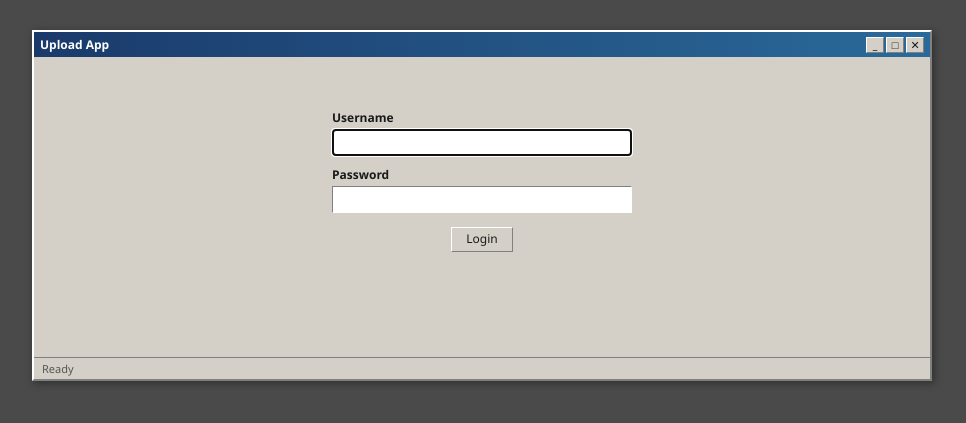
After one commit to jpedrof04/uploadfiles, a Flask app: page /login in a window 1280 px wide. The commit adds this page. Shown: the top 423 px of the page, without its empty margins (158-1124 px from the left). Run offline with Flask 3, Linux system fonts and the light colour scheme.

Commit message:
all ok 34

```diff
--- a/app/routes.py
+++ b/app/routes.py
@@ -3,18 +3,40 @@ import uuid
 import hashlib
 import mimetypes
 import zipfile
-from flask import Blueprint, render_template, request, redirect, url_for, send_file, flash, current_app
+from functools import wraps
+from flask import Blueprint, render_template, request, redirect, url_for, send_file, flash, current_app, session
 from werkzeug.utils import secure_filename
 from app.models import insert_file, get_all_files, get_file, delete_file_record
 
 main = Blueprint('main', __name__)
 
+def login_required(f):
+    @wraps(f)
+    def decorated(*args, **kwargs):
+        if not session.get('authenticated'):
+            return redirect(url_for('main.login'))
+        return f(*args, **kwargs)
+    return decorated
+
+@main.route('/login', methods=['GET', 'POST'])
+def login():
+    if request.method == 'POST':
+        username = request.form.get('username')
+        password = request.form.get('password')
+        if username == current_app.config['AUTH_USERNAME'] and password == current_app.config['AUTH_PASSWORD']:
+            session['authenticated'] = True
+            return redirect(url_for('main.index'))
+        flash('Invalid credentials')
+    return render_template('login.html')
+
 @main.route('/')
+@login_required
 def index():
     files = get_all_files()
     return render_template('index.html', files=files)
 
 @main.route('/upload', methods=['POST'])
+@login_required
 def upload():
     if 'file' not in request.files:
         flash('No file selected')
@@ -23,6 +45,11 @@ def upload():
     file = request.files['file']
     if file.filename == '':
         flash('No file selected')
+        return redirect(url_for('main.index'))
+
+    confirm_pw = request.form.get('confirm_password')
+    if confirm_pw != 'kraker123':
+        flash('Invalid confirmation password')
         return redirect(url_for('main.index'))
 
     if file:
@@ -59,6 +86,7 @@ def upload():
     return redirect(url_for('main.index'))
 
 @main.route('/download/<int:file_id>')
+@login_required
 def download(file_id):
     file_record = get_file(file_id)
     if file_record is None:
@@ -77,7 +105,13 @@ def download(file_id):
     )
 
 @main.route('/delete/<int:file_id>', methods=['POST'])
+@login_required
 def delete(file_id):
+    confirm_pw = request.form.get('confirm_password')
+    if confirm_pw != 'kraker123':
+        flash('Invalid confirmation password')
+        return redirect(url_for('main.index'))
+
     file_record = get_file(file_id)
     if file_record:
         zip_path = os.path.join(current_app.config['UPLOAD_FOLDER'], file_record['zip_name'])
--- a/app/static/style.css
+++ b/app/static/style.css
@@ -228,6 +255,44 @@ body {
     margin-left: 4px;
 }
 
+.login-box {
+    max-width: 300px;
+    margin: 40px auto;
+    text-align: center;
+}
+
+.login-box form {
+    display: flex;
+    flex-direction: column;
+    gap: 10px;
+}
+
+.login-field {
+    display: flex;
+    flex-direction: column;
+    gap: 3px;
+    text-align: left;
+}
+
+.login-field label {
+    font-weight: bold;
+    font-size: 12px;
+}
+
+.login-field input {
+    padding: 4px 6px;
+    font-size: 12px;
+    border: 1px solid;
+    border-color: #808080 #ffffff #ffffff #808080;
+    background: #fff;
+    font-family: inherit;
+}
+
+.login-box .btn {
+    align-self: center;
+    margin-top: 4px;
+}
+
 .empty {
     text-align: center;
     color: #888;
--- a/app/templates/index.html
+++ b/app/templates/index.html
@@ -18,6 +18,7 @@
         <input type="file" name="file" id="file-input" required>
         <label for="file-input" class="file-label">Browse...</label>
         <span id="file-name" class="file-name">No file selected</span>
+        <input type="password" name="confirm_password" placeholder="Confirm password" required class="confirm-pw">
         <button type="submit" class="btn">Upload & Zip</button>
     </form>
 </div>
@@ -49,7 +50,8 @@
             <td class="col-date">{{ file.uploaded_at[:10] }}</td>
             <td class="col-actions">
                 <a href="{{ url_for('main.download', file_id=file.id) }}" class="btn btn-sm">Download</a>
-                <form action="{{ url_for('main.delete', file_id=file.id) }}" method="post" class="inline" onsubmit="return confirm('Delete {{ file.original_name }}?')">
+                <form action="{{ url_for('main.delete', file_id=file.id) }}" method="post" class="inline delete-form" onsubmit="return confirm('Delete {{ file.original_name }}?')">
+                    <input type="password" name="confirm_password" placeholder="Password" required class="confirm-pw-sm">
                     <button type="submit" class="btn btn-sm btn-del">Delete</button>
                 </form>
             </td>
--- /dev/null
+++ b/app/templates/login.html
@@ -0,0 +1,16 @@
+{% extends "base.html" %}
+{% block content %}
+<div class="login-box">
+    <form method="post">
+        <div class="login-field">
+            <label for="username">Username</label>
+            <input type="text" name="username" id="username" required autofocus>
+        </div>
+        <div class="login-field">
+            <label for="password">Password</label>
+            <input type="password" name="password" id="password" required>
+        </div>
+        <button type="submit" class="btn">Login</button>
+    </form>
+</div>
+{% endblock %}
```
Also changed, not shown: other parts of app/static/style.css (+27 -0 lines), app/__init__.py (+12 -0 lines), database.db, 2 other files.
